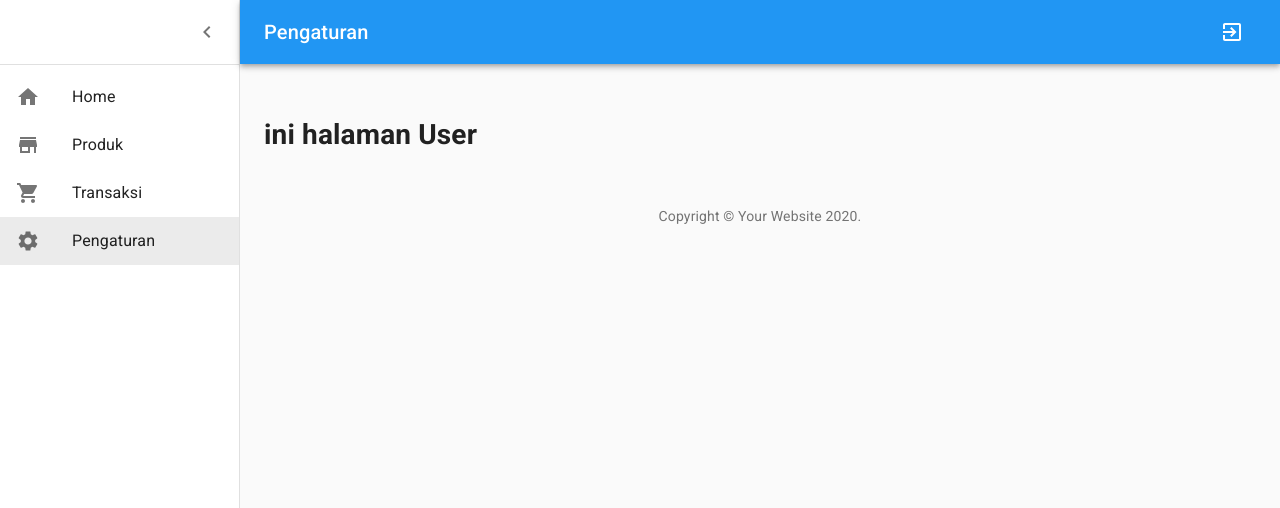
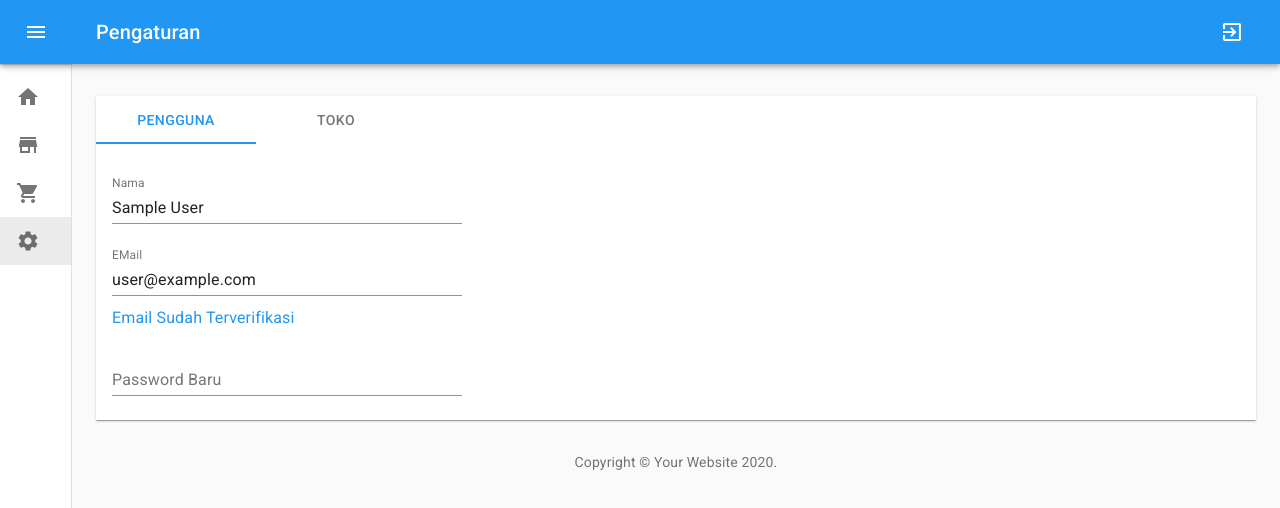
Before and after one commit to syafrin-ibrahim/my-pos-reactjs, a React (Create React App) app: page /pengaturan/user in a window 1280 px wide. Shown: the top 508 px of the page. Built offline with nearby package versions, Linux system fonts and the light colour scheme; no server answers; sample sign-in values are in the browser's storage.

Commit message:
adit page user

```diff
--- a/src/pages/private/index.js
+++ b/src/pages/private/index.js
@@ -72,7 +72,7 @@ function Copyright() {
 
 export default function Private() {
   const classes = useStyles();
-  const [open, setOpen] = React.useState(true);
+  const [open, setOpen] = React.useState(false);
   const {auth} = useFirebase();
   const handleDrawerOpen = () => {
     setOpen(true);
--- a/src/pages/private/pengaturan/index.js
+++ b/src/pages/private/pengaturan/index.js
@@ -1,15 +1,33 @@
 import React from 'react';
+
 import {Route, Switch, Redirect} from 'react-router-dom';
+import Tabs from '@material-ui/core/Tabs';
+import Tab from '@material-ui/core/Tab';
+import Paper from '@material-ui/core/Paper';
 import Toko from './toko';
 import User from './user';
+import useStyles from './styles';
 
-function Config(){
+function Config(props){
+    const {location, history} = props;
+    const classes = useStyles();
+    const handleChangeTab = (event, value)=>{
+        history.push(value);
+    }
     return (
-       <Switch>
-           <Route path="/pengaturan/user" component={User}/>
-           <Route path="/pengaturan/toko" component={Toko}/>
-            <Redirect to="/pengaturan/user"/>
-       </Switch>
+        <Paper square>
+            <Tabs value={location.pathname} indicatorColor="primary" textColor="primary" onChange={handleChangeTab}>
+                <Tab label="pengguna" value="/pengaturan/user"/>
+                <Tab label="toko" value="/pengaturan/toko"/>
+            </Tabs>
+            <div className={classes.tabContent}>
+                <Switch>
+            <Route path="/pengaturan/user" component={User}/>
+            <Route path="/pengaturan/toko" component={Toko}/>
+                <Redirect to="/pengaturan/user"/>
+                </Switch>
+            </div>
+       </Paper>
     );
 }
 
--- /dev/null
+++ b/src/pages/private/pengaturan/styles/index.js
@@ -0,0 +1,9 @@
+import {makeStyles} from '@material-ui/core/styles';
+
+const useStyles = makeStyles(theme => ({
+    tabContent : {
+        padding : theme.spacing(2)
+    }
+}))
+
+export default useStyles;
--- /dev/null
+++ b/src/pages/private/pengaturan/styles/user.js
@@ -0,0 +1,11 @@
+import {makeStyles} from '@material-ui/core/styles';
+
+const useStyles = makeStyles(theme => ({
+    formStyle : {
+        display : 'flex',
+        flexDirection  : 'column',
+        width : 350
+    }
+}))
+
+export default useStyles;
--- a/src/pages/private/pengaturan/user.js
+++ b/src/pages/private/pengaturan/user.js
@@ -1,8 +1,218 @@
-import React from 'react';
+import React, { useRef, useState } from 'react';
+import TextField from '@material-ui/core/TextField';
+import Typography from '@material-ui/core/Typography';
+import { useFirebase } from '../../../components/FirebaseProvider';
+import { useSnackbar } from 'notistack';
+import validation from 'validator/lib/isEmail';
+import useStyles from './styles/user';
+import Button from '@material-ui/core/Button';
 
 function User(){
+    const {user} = useFirebase();
+    const Classes = useStyles();
+    const [isSubmitting, setSubmitting] = useState(false);
+    const [error, setError] = useState({
+        displayName  : '',
+        displayEmail : '',
+        displayPass : ''
+    });
+
+
+    const displayNameRef = useRef();
+    const displayEmailRef = useRef();
+    const passRef = useRef();
+    const {enqueueSnackbar} = useSnackbar();
+
+    const saveDisplayName = async(e)=>{
+        const dName = displayNameRef.current.value;
+        console.log(dName);
+        if(!dName){
+            setError({
+                displayName : 'Nama Wajib Di isi'
+            })
+        }else if(dName !== user.displayName){
+                setError({
+                    displayName : ''
+                })
+                setSubmitting(true);
+                await user.updateProfile({
+                    displayName : dName
+                }).then(function(){
+                    console.log(user.displayName);
+
+                },function(error){
+                    console.log('pesan error : ' + error);
+                });
+                setSubmitting(false);
+                enqueueSnackbar('data user berhasil diupdate', { variant : 'success'});
+      }
+    }
+
+    const saveDisplayEmail = async(e)=>{
+        const dEmail = displayEmailRef.current.value;
+        console.log(dEmail);
+        if(!dEmail){
+            setError({
+                displayEmail : 'Email Wajib Di isi'
+            })
+        }else if(!validation(dEmail)){
+
+            setError({
+                displayEmail : 'Email Tidak Valid'
+           })
+        }else if(dEmail !== user.email){
+            setError({
+                displayEmail : ''
+            })
+            setSubmitting(true);
+            try{
+
+                await user.updateEmail(
+                     dEmail
+                )
+                console.log(user.email);
+                setSubmitting(false);
+                enqueueSnackbar('email user berhasil diupdate', { variant : 'success'});
+            }catch(e){
+                let emailError;
+                switch(e.code){
+                    case 'auth/email-already-in-use' :
+                        emailError = 'Email Sudah Digunakan'
+                    break;
+                    case 'auth/invalid-email' :
+                        emailError = 'Email Tidak Valid'
+                    break;
+                    case 'auth/requires-recent-login' :
+                        emailError = 'Silahkan Log Out, Kmeudian Login kembali untuk memperbaharui email'
+                    break;
+                    default :
+                        emailError = 'Terjadi Kesalahan Silah Coba Kembali'
+                    break;
+                }
+                setError({
+                    displayEmail : emailError
+                })
+            }
+            setSubmitting(false);
+            // setError({
+                //     displayEmail : ''
+                // })
+                // setSubmitting(true);
+                // await user.updateEmail({
+                //     newEmail : dEmail
+                // }).then(function(){
+                //     console.log(user.displayEmail);
+
+                // },function(error){
+                //     console.log('pesan error : ' + error);
+                // });
+                // setSubmitting(false);
+                // enqueueSnackbar('data user berhasil diupdate', { variant : 'success'});
+      }
+    }
+const updatePassword = async (e)=>{
+    const pass = passRef.current.value;
+    console.log(pass);
+    if(!pass){
+        setError({
+            displayPass : 'Maaf Password Harus Diisi'
+        })
+    }else{
+        setSubmitting(true);
+        try{
+            await user.updatePassword(pass);
+            setSubmitting(false);
+            enqueueSnackbar('password user berhasil dirubah', {variant : 'success'})
+        }catch(e){
+            let errPass = '';
+            switch(e.code){
+                case 'auth/weak-password' :
+                    errPass = 'Password Terlalu Lemah'
+                break;
+                case 'auth/requires-recent-login' :
+                    errPass= 'Silahkan Log Out, Kmeudian Login kembali untuk memperbaharui password'
+                break;
+                default :
+                    errPass = 'Terjadi Kesalahan Silah Coba Kembali'
+                break;
+            }
+            setError({
+                displayPass : errPass
+            })
+
+        }
+        setSubmitting(false);
+    }
+}
+const sendEmailVerification = async(e)=>{
+    const actionCode = {
+        url : `${window.location.origin}/login`
+    }
+    setSubmitting(true);
+    await user.sendEmailVerification(actionCode);
+    enqueueSnackbar(`email verifikasi berhasil dikirim ke ${displayEmailRef.current.value}`, { variant : 'success'});
+    setSubmitting(false);
+}
+
+
+
     return (
-        <h1>ini halaman User</h1>
+        <>
+        <div className={Classes.formStyle}>
+        <TextField id="displayName"
+          name="displayName"
+          label="Nama"
+          margin="normal"
+          defaultValue = {user.displayName}
+          inputProps={{
+              ref : displayNameRef,
+              onBlur : saveDisplayName
+          }}
+          disabled={isSubmitting}
+          helperText = {error.displayName}
+          error={error.displayName ? true : false}
+          />
+
+        <TextField id="displayEmail"
+          name="displayEmail"
+          label="EMail"
+          type="email"
+          margin="normal"
+          defaultValue = {user.email}
+          inputProps={{
+              ref : displayEmailRef,
+              onBlur : saveDisplayEmail
+          }}
+          disabled={isSubmitting}
+          helperText = {error.displayEmail}
+          error={error.displayEmail ? true : false}
+          />
+
+          {
+              user.emailVerified ? <Typography color="primary" variant="subtitle1">Email Sudah Terverifikasi</Typography>
+              :
+                <Button variant="outlined" onClick={sendEmailVerification}>
+                        kirim email verifikasi
+                </Button>
+          }
+
+          <TextField
+          name="password"
+          id="password"
+          label="Password Baru"
+          margin="normal"
+          defaultValue = {user.password}
+          inputProps = {{
+              ref : passRef,
+              onBlur : updatePassword
+          }}
+          disabled={isSubmitting}
+          autoComplete="new-password"
+          helperText={error.displayPass}
+          error = {error.displayPass ? true : false}
+          />
+          </div>
+        </>
     );
 }
 
```
